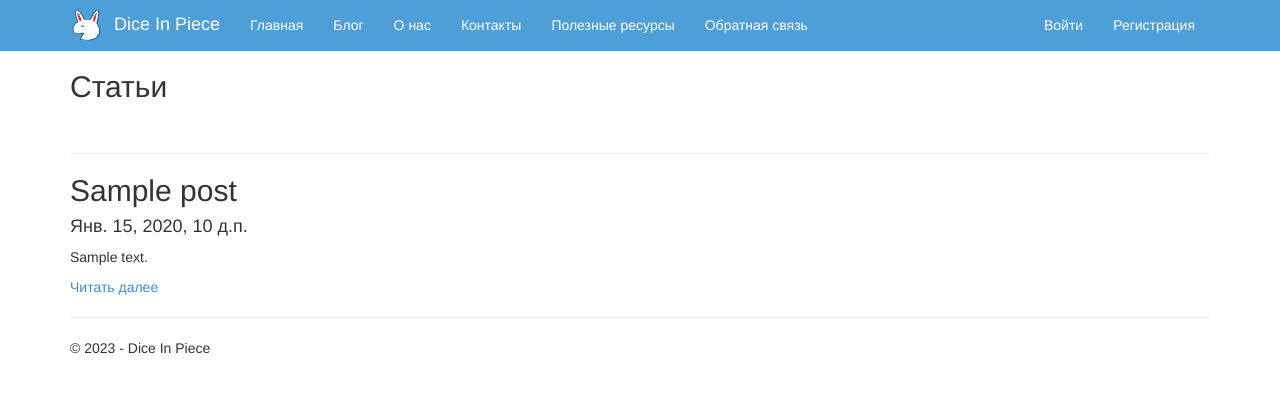
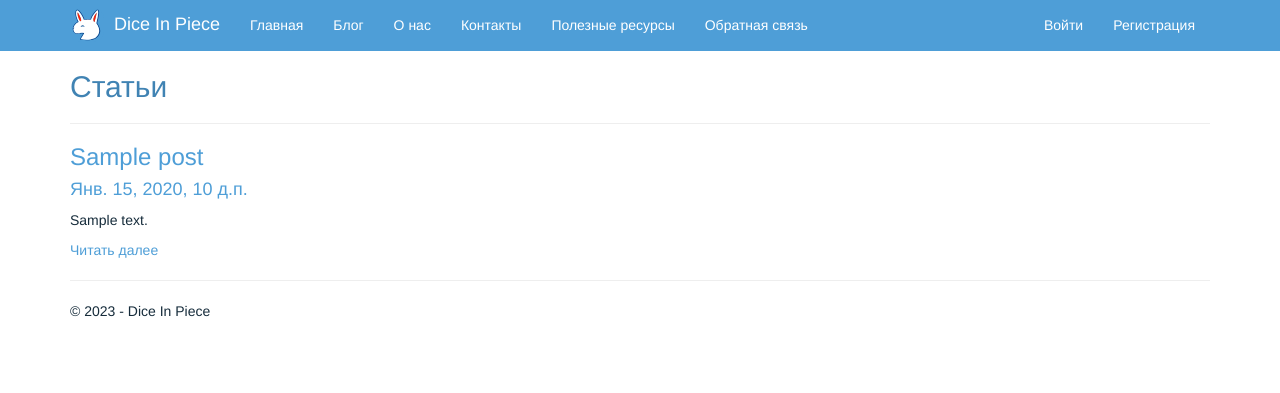
Before and after one commit to mrgick/web-course, a Django app: page /blog/ in a window 1280 px wide. Shown: the top 393 px of the page. Run offline with Django 3.2, Linux system fonts and the light colour scheme; tables that the repository leaves empty hold one stand-in row (values such as "Sample post"); some libraries are stand-ins or nearby versions.

Commit message:
Lab 8. Custom style

```diff
--- a/app/static/app/content/site.css
+++ b/app/static/app/content/site.css
@@ -1,6 +1,9 @@
 body {
     padding-top: 50px;
     padding-bottom: 20px;
+    font-size: 14px;
+    line-height: 20px;
+    color: #162c3b;
 }
 
 /* Set padding to keep content from hitting the edges */
@@ -118,3 +121,39 @@ input[type="checkbox"].input-validation-error {
     height: 40px;
     padding-right: 10px;
 }
+
+/* headlines */
+h1,
+h2 {
+    color: #4083b3;
+}
+
+h3,
+h4,
+h5,
+h6 {
+    color: #4E9ED7;
+}
+
+/* texts */
+span,
+p,
+address {
+    font-size: 14px;
+    line-height: 20px;
+    color: #162c3b;
+}
+
+/* links */
+a {
+    color: #4E9ED7;
+}
+
+a:hover,
+a:focus {
+    color: aqua !important;
+    text-decoration: underline;
+}
+a:visited {
+    color: #b985d6;
+}
--- a/app/templates/app/blog.html
+++ b/app/templates/app/blog.html
@@ -2,7 +2,7 @@
 
 {% block content %}
 
-<h2>{{ title }}</h2> <br />
+<h2>{{ title }}</h2>
 
 {% for post in object_list %}
 
@@ -10,7 +10,7 @@
 
 <div class="">
 
-    <h2> {{post.title}} </h2>
+    <h3> {{post.title}} </h3>
 
     <h4> {{post.posted}} </h4>
 
```
